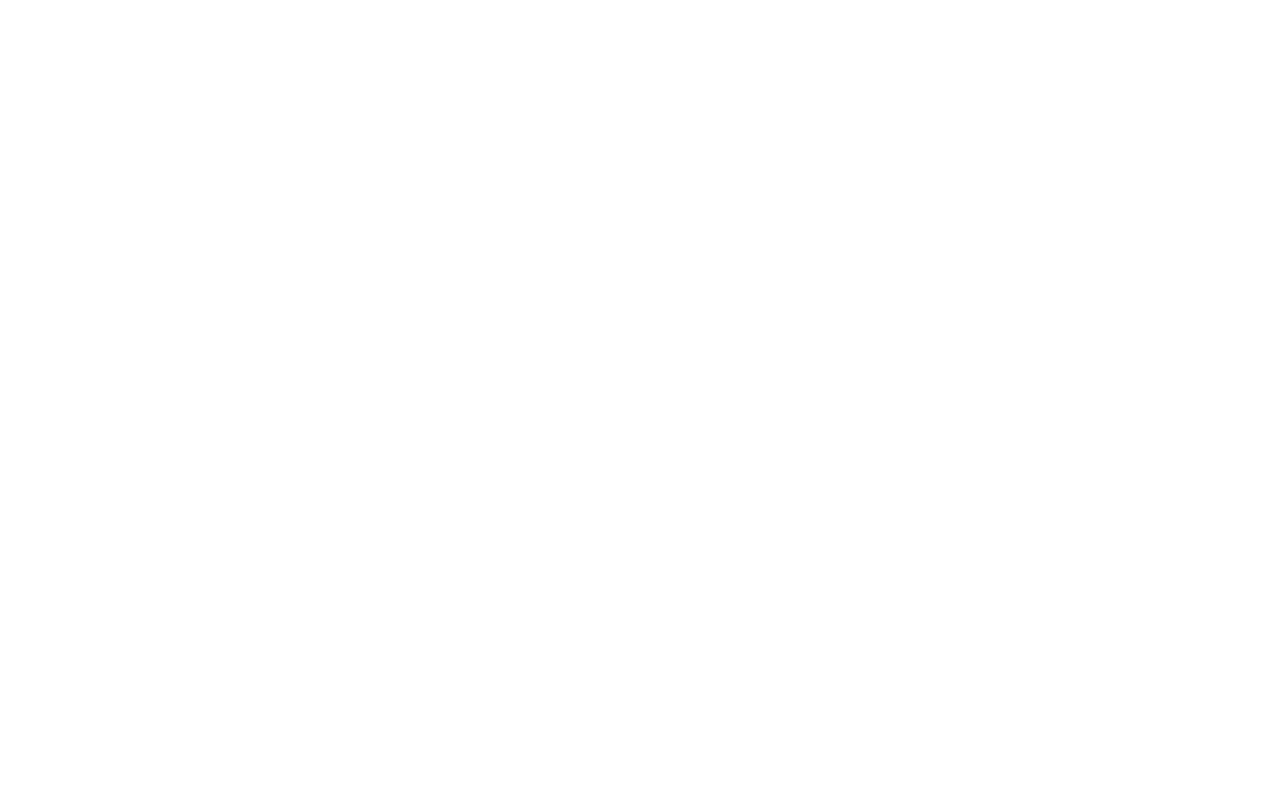
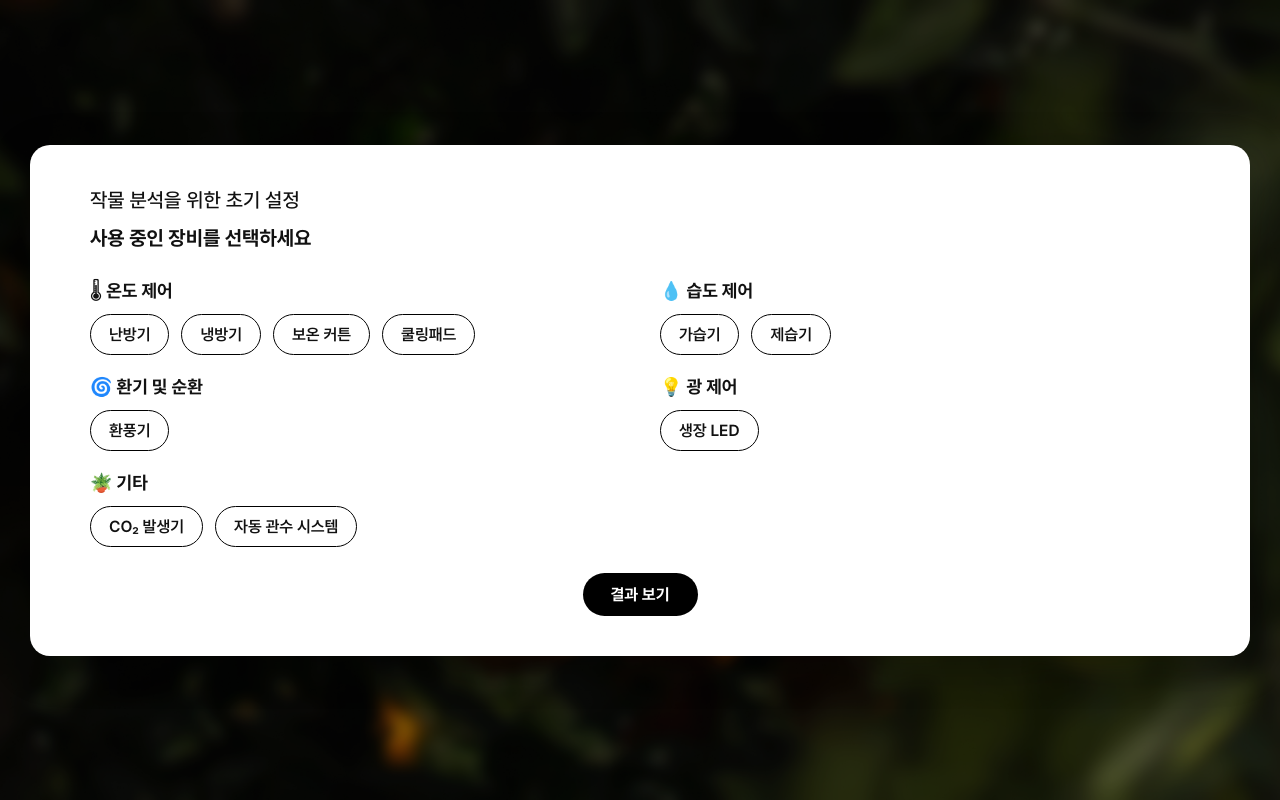
Before and after one commit to hannbi/AISmartFarm-DiseasePrediction-Response, a React app: page /monitoring/1 in a window 1280 px wide. Before the commit this address had no page. Built offline with nearby package versions, Linux system fonts and the light colour scheme; the HTML template or start-up script is replaced by a standard one.

Commit message:
feat : 장비 선택 페이지 구현 - Monitoring.jsx 파일 생성

```diff
--- a/src/App.jsx
+++ b/src/App.jsx
@@ -1,6 +1,7 @@
 import { BrowserRouter, Routes, Route } from "react-router-dom";
 import StartPage from "./pages/StartPage";
 import CropSelect from "./pages/CropSelect";
+import Monitoring from "./pages/Monitoring";
 
 function App() {
   return (
@@ -8,6 +9,7 @@
       <Routes>
         <Route path="/" element={<StartPage />} />
         <Route path="/crop" element={<CropSelect />} />
+        <Route path="/monitoring/:id" element={<Monitoring />} />
       </Routes>
     </BrowserRouter>
   );
--- /dev/null
+++ b/src/pages/Monitoring.jsx
@@ -0,0 +1,170 @@
+import { useState } from "react";
+import { useParams } from "react-router-dom";
+import startBg from "../assets/start.png";
+import Bg from "../assets/background.png";
+
+
+export default function Monitoring() {
+  const { id } = useParams();
+  const [selected, setSelected] = useState(new Set());
+
+  const toggle = (key) => {
+    setSelected((prev) => {
+      const next = new Set(prev);
+      if (next.has(key)) next.delete(key);
+      else next.add(key);
+      return next;
+    });
+  };
+
+  const handleResult = () => {
+    const list = Array.from(selected).join(", ") || "선택된 장비 없음";
+    alert(`선택된 장비: ${list}`);
+  };
+
+  const groups = [
+    { title: "🌡 온도 제어", items: ["난방기", "냉방기", "보온 커튼", "쿨링패드"] },
+    { title: "💧 습도 제어", items: ["가습기", "제습기"] },
+    { title: "🌀 환기 및 순환", items: ["환풍기"] },
+    { title: "💡 광 제어", items: ["생장 LED"] },
+    { title: "🪴 기타", items: ["CO₂ 발생기", "자동 관수 시스템"] },
+  ];
+
+  return (
+    <div style={styles.container}>
+      <div style={styles.overlay} />
+
+      <div style={styles.card}>
+        <h2 style={styles.header}>작물 분석을 위한 초기 설정</h2>
+        <h3 style={styles.subheader}>사용 중인 장비를 선택하세요</h3>
+
+        <div style={styles.grid}>
+          {groups.map((g) => (
+            <div key={g.title} style={styles.group}>
+              <div style={styles.groupTitle}>{g.title}</div>
+              <div style={styles.row}>
+                {g.items.map((it) => (
+                  <button
+                    key={it}
+                    onClick={() => toggle(it)}
+                    style={{
+                      ...styles.tag,
+                      ...(selected.has(it) ? styles.tagActive : {}),
+                    }}
+                  >
+                    {it}
+                  </button>
+                ))}
+              </div>
+            </div>
+          ))}
+        </div>
+
+        <div style={styles.center}>
+          <button style={styles.resultBtn} onClick={handleResult}>
+            결과 보기
+          </button>
+        </div>
+      </div>
+    </div>
+  );
+}
+
+const styles = {
+  container: {
+    position: "fixed",
+    top: 0,
+    left: 0,
+    right: 0,
+    bottom: 0,
+    width: "100%",
+    height: "100%",
+    backgroundImage: `url(${Bg})`,
+    backgroundSize: "cover",
+    backgroundPosition: "center",
+    display: "flex",
+    alignItems: "center",
+    justifyContent: "center",
+    overflow: "hidden",
+    margin: 0,
+    padding: 0,
+    fontFamily: "'Pretendard', system-ui, Avenir, Helvetica, Arial, sans-serif",
+  },
+  overlay: {
+    position: "absolute",
+    top: 0,
+    left: 0,
+    right: 0,
+    bottom: 0,
+    background: "rgba(0,0,0,0.45)",
+  },
+  card: {
+    position: "relative",
+    zIndex: 1,
+    width: "90%",
+    maxWidth: "1100px",
+    background: "white",
+    borderRadius: "20px",
+    padding: "40px 60px",
+    boxShadow: "0 10px 40px rgba(0,0,0,0.25)",
+  },
+  header: {
+    margin: 0,
+    fontSize: "20px",
+    fontWeight: 500,
+    color: "#111",
+  },
+  subheader: {
+    marginTop: "8px",
+    marginBottom: "24px",
+    fontSize: "20px",
+    fontWeight: 700,
+    color: "#111",
+  },
+  grid: {
+    display: "grid",
+    gridTemplateColumns: "1fr 1fr",
+    gap: "18px 40px",
+  },
+  group: {},
+  groupTitle: {
+    fontWeight: 700,
+    fontSize: "18px",
+    marginBottom: "10px",
+    color: "#111",
+  },
+  row: {
+    display: "flex",
+    gap: "12px",
+    flexWrap: "wrap",
+  },
+  tag: {
+    padding: "10px 18px",
+    borderRadius: "24px",
+    border: "1px solid #000",
+    background: "transparent",
+    cursor: "pointer",
+    fontWeight: 600,
+    color: "#111",
+    transition: "all 160ms ease",
+  },
+  tagActive: {
+    background: "#000",
+    border: "1px solid #000",
+    color: "#fff",
+  },
+  center: {
+    display: "flex",
+    justifyContent: "center",
+    marginTop: "26px",
+  },
+  resultBtn: {
+    padding: "12px 28px",
+    borderRadius: "24px",
+    background: "#000",
+    color: "#fff",
+    border: "none",
+    fontWeight: 700,
+    cursor: "pointer",
+  },
+};
```
Also changed, not shown: src/assets/background.png (added).
